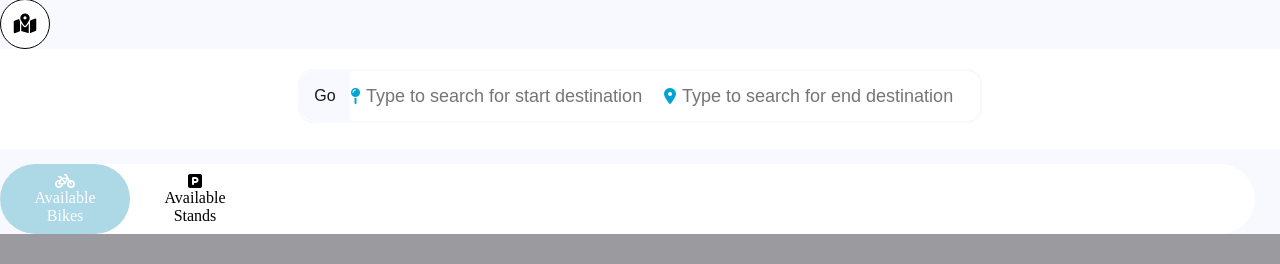
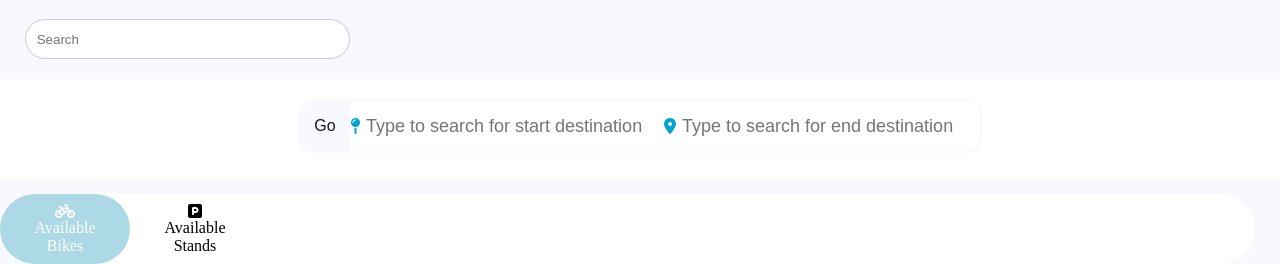
Before and after one commit to JosephTummon/DublinBike, a Flask app: page / in a window 1280 px wide. Shown: the part 746-1010 px from the top of the page. Before the commit the page ends 980 px from the top, so only its background shows below. Run offline with Flask 3, Linux system fonts and the light colour scheme; data that the repository does not hold is empty; parts of the project's set-up code (start-up, migrations or seed data) failed here and were passed over; some libraries are stand-ins or nearby versions.

Commit message:
Added search bar back in

```diff
--- a/templates/index.html
+++ b/templates/index.html
@@ -26,9 +26,10 @@
     </header>
     <!--Map-->
     <div id="map"></div>
-    <div id = "location-buttons">
-      <button id ="nearest-btn"><i class="fa-sharp fa-solid fa-map-location-dot fa-xl"></i></button>
-    </div>
+
+    <input id="pac-input"class="search"type="text"placeholder=" Search">
+
+
 
 
     <!--
```
